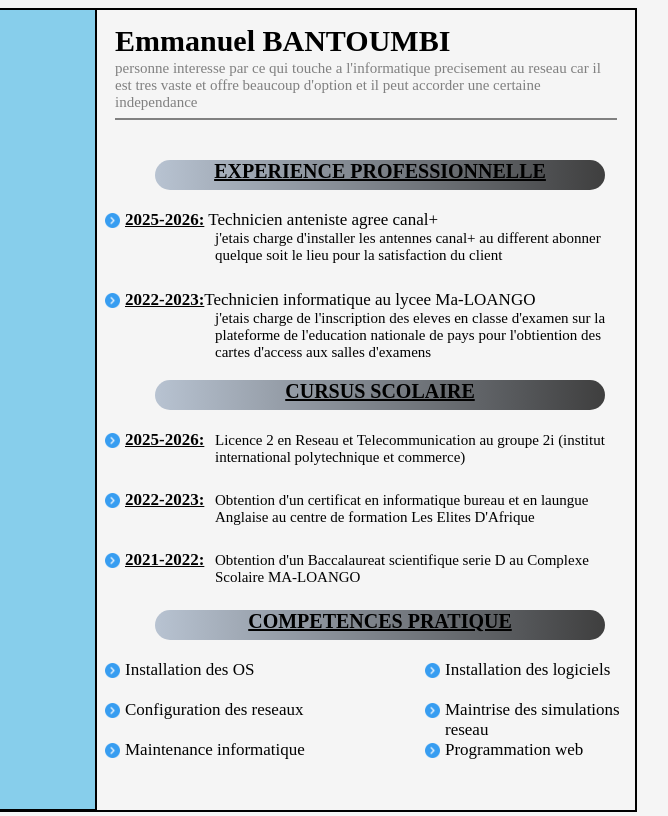
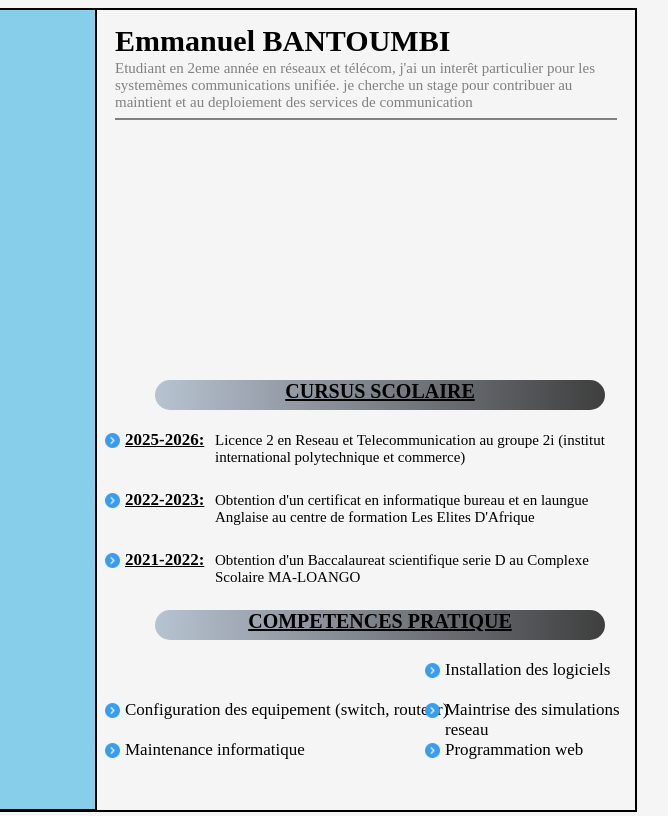
Before and after one commit to BANTOUMBI/bant_cv.github.io, a plain HTML site: page index.html in a window 1280 px wide. Shown: the full height of the page, 467-1135 px from the left. Drawn offline with Linux system fonts and the light colour scheme.

Commit message:
Revise index.html with new profile information
Updated personal information and experience details.

```diff
--- a/index.html
+++ b/index.html
@@ -27,13 +27,8 @@
         </div>
         <div class="header2">
             <span class="name">Emmanuel BANTOUMBI</span>
-            <span class="desc">personne interesse par ce qui touche a l'informatique precisement au reseau car il est tres vaste et offre beaucoup d'option et il peut accorder une certaine independance </span>
+            <span class="desc"> Etudiant en 2eme année en réseaux et télécom, j'ai un interêt particulier pour les systemèmes communications unifiée. je cherche un stage pour contribuer au maintient et au deploiement des services de communication </span>
             <hr class="trait">
-            <span class="exp">EXPERIENCE PROFESSIONNELLE</span>
-            <span class="exp1"><img class="obg" src="image/next.png" width=15px/><u><strong>2025-2026:</strong></u> Technicien anteniste agree canal+</span>
-            <span class="desc1">j'etais charge d'installer les antennes canal+ au different abonner quelque soit le lieu pour la satisfaction du client</span>
-            <span class="exp2"><img class="obg" src="image/next.png" width=15px/><u><strong>2022-2023:</strong></u>Technicien informatique au lycee Ma-LOANGO</span>
-            <span class="desc2">j'etais charge de l'inscription des eleves en classe d'examen sur la plateforme de l'education nationale de pays pour l'obtiention des cartes d'access aux salles d'examens</span>
 
             <span class="crs">CURSUS SCOLAIRE</span>
             <span class="crs1"><img class="obg" src="image/next.png" width=15px/><u><strong>2021-2022:</strong></u></span>
@@ -45,8 +40,8 @@
             <span class="desr4">Licence 2 en Reseau et Telecommunication au groupe 2i (institut international polytechnique et commerce)</span>
 
             <span class="comp">COMPETENCES PRATIQUE</span>
-            <span class="comp1"><img class="obg" src="image/next.png" width=15px/>Installation des OS</span>
-            <span class="comp2"><img class="obg" src="image/next.png" width=15px/>Configuration des reseaux</span>
+
+            <span class="comp2"><img class="obg" src="image/next.png" width=15px/>Configuration des equipement (switch, routeur)</span>
             <span class="comp3"><img class="obg" src="image/next.png" width=15px/>Maintenance informatique</span>
             <span class="comp4"><img class="obg" src="image/next.png" width=15px/>Installation des logiciels</span>
             <span class="comp5"><img class="obg" src="image/next.png" width=15px/>Maintrise des simulations reseau</span>
@@ -60,4 +55,5 @@
     </div>
 
 </body>
+
 </html>
```
